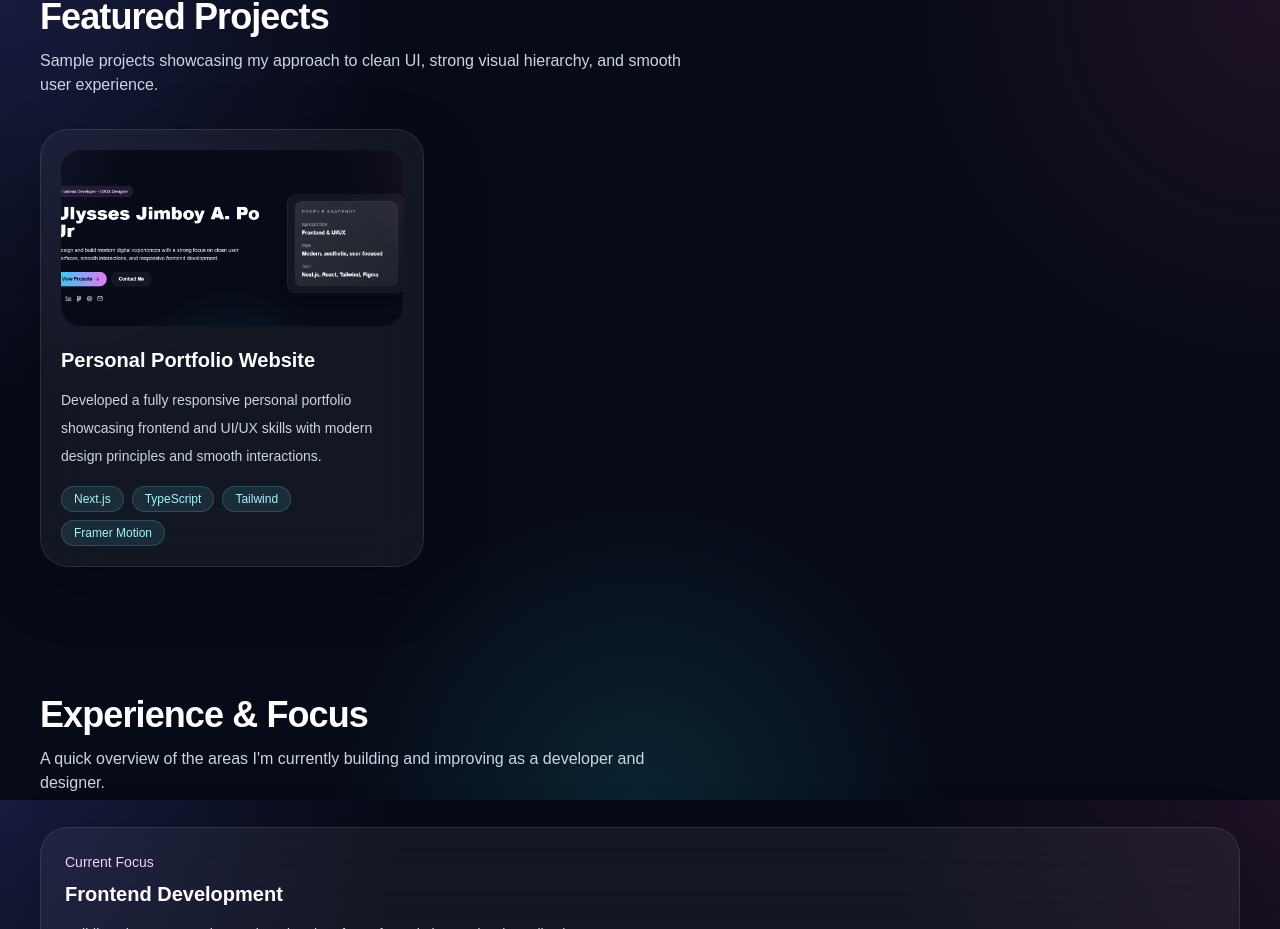
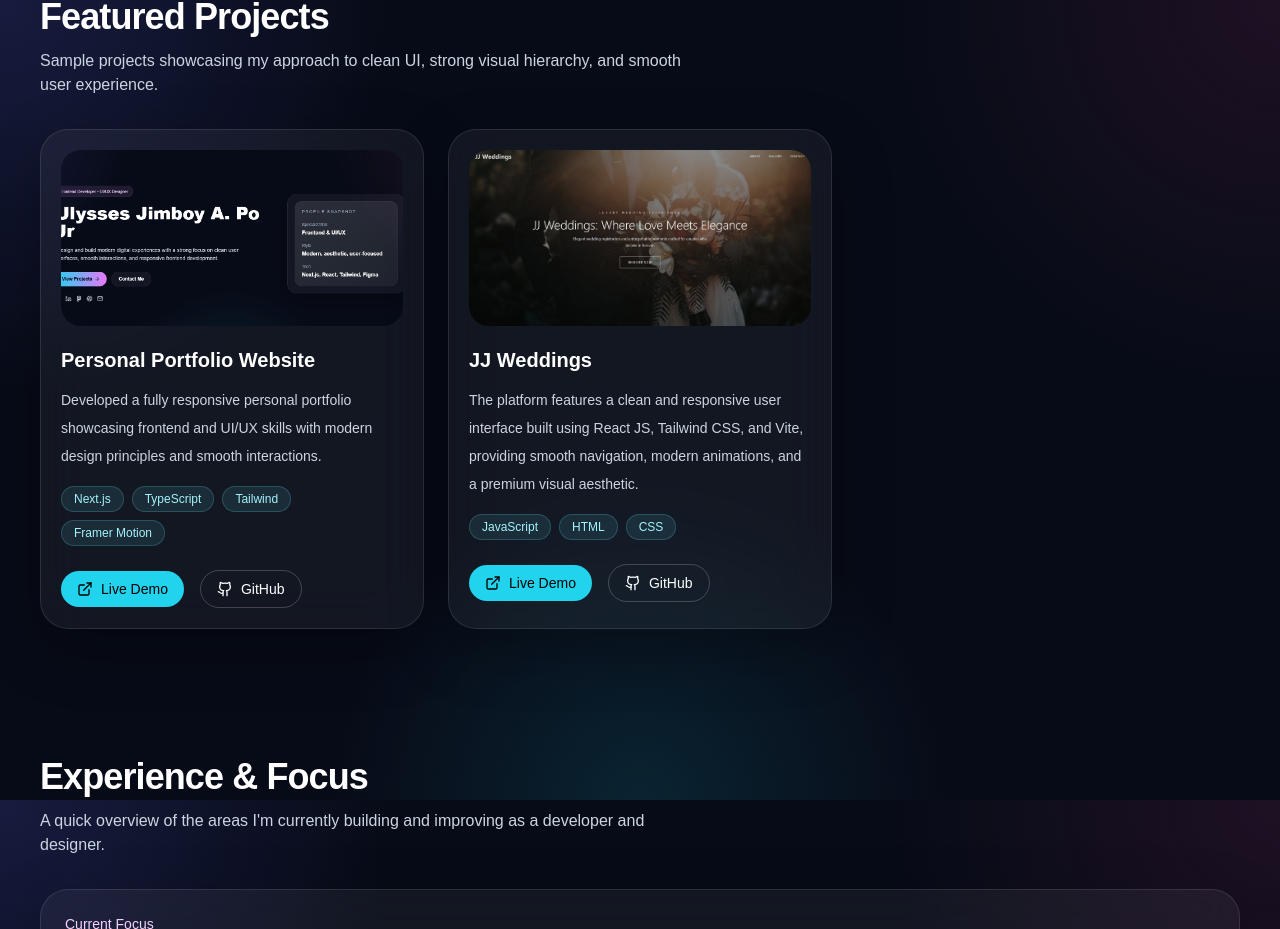
Before and after one commit to ulyssesjimboypoo-sketch/ulysses-portfolio, a Next.js app: page / in a window 1280 px wide. Shown: the part 1600-2529 px from the top of the page. Built offline with nearby package versions, Linux system fonts and the light colour scheme.

Commit message:
updated projects section

```diff
--- a/components/Projects.tsx
+++ b/components/Projects.tsx
@@ -12,9 +12,18 @@ const projects = [
       "Developed a fully responsive personal portfolio showcasing frontend and UI/UX skills with modern design principles and smooth interactions.",
     stack: ["Next.js", "TypeScript", "Tailwind", "Framer Motion"],
     image: "/projects/portfolio.png",
-    live: "https://ulysses-portfolio.vercel.app",
-    github: "https://github.com/ulyssesjimboypoo-sketch/ulysses-portfolio"
-  }
+    live: "https://ulysses-portfolio-neon.vercel.app/",
+    github: "https://github.com/ulyssesjimboypoo-sketch/ulysses-portfolio",
+  },
+  {
+    title: "JJ Weddings",
+    description:
+      "The platform features a clean and responsive user interface built using React JS, Tailwind CSS, and Vite, providing smooth navigation, modern animations, and a premium visual aesthetic.",
+    stack: ["JavaScript", "HTML", "CSS"],
+    image: "/projects/jjproject.jpg",
+    live: "https://jimproject.vercel.app/",
+    github: "https://github.com/ulyssesjimboypoo-sketch/velvet-vows",
+  },
 ];
 
 export default function Projects() {
@@ -22,8 +31,10 @@ export default function Projects() {
     <section id="projects" className="container-width py-16">
       <Reveal>
         <h2 className="section-title">Featured Projects</h2>
+
         <p className="section-copy">
-          Sample projects showcasing my approach to clean UI, strong visual hierarchy, and smooth user experience.
+          Sample projects showcasing my approach to clean UI,
+          strong visual hierarchy, and smooth user experience.
         </p>
       </Reveal>
 
@@ -38,17 +49,32 @@ export default function Projects() {
             whileHover={{ y: -8 }}
             className="glass rounded-[1.75rem] p-5 shadow-soft"
           >
-            <div className="relative h-44 w-full overflow-hidden rounded-[1.25rem]">
-  <Image
-    src={project.image}
-    alt={project.title}
-    fill
-    className="object-cover"
-  />
-</div>
-            <h3 className="mt-5 text-xl font-semibold text-white">{project.title}</h3>
-            <p className="mt-3 text-sm leading-7 text-slate-300">{project.description}</p>
+            {/* CLICKABLE IMAGE */}
+            <a
+              href={project.live}
+              target="_blank"
+              rel="noopener noreferrer"
+              className="block relative h-44 w-full overflow-hidden rounded-[1.25rem]"
+            >
+              <Image
+                src={project.image}
+                alt={project.title}
+                fill
+                className="object-cover transition duration-300 hover:scale-105"
+              />
+            </a>
 
+            {/* TITLE */}
+            <h3 className="mt-5 text-xl font-semibold text-white">
+              {project.title}
+            </h3>
+
+            {/* DESCRIPTION */}
+            <p className="mt-3 text-sm leading-7 text-slate-300">
+              {project.description}
+            </p>
+
+            {/* STACK */}
             <div className="mt-4 flex flex-wrap gap-2">
               {project.stack.map((item) => (
                 <span
@@ -59,6 +85,29 @@ export default function Projects() {
                 </span>
               ))}
             </div>
+
+            {/* BUTTONS */}
+            <div className="mt-6 flex items-center gap-4">
+              <a
+                href={project.live}
+                target="_blank"
+                rel="noopener noreferrer"
+                className="flex items-center gap-2 rounded-full bg-cyan-400 px-4 py-2 text-sm font-medium text-black transition hover:scale-105"
+              >
+                <ExternalLink size={16} />
+                Live Demo
+              </a>
+
+              <a
+                href={project.github}
+                target="_blank"
+                rel="noopener noreferrer"
+                className="flex items-center gap-2 rounded-full border border-white/20 px-4 py-2 text-sm text-white transition hover:bg-white/10"
+              >
+                <Github size={16} />
+                GitHub
+              </a>
+            </div>
           </motion.article>
         ))}
       </div>
```
